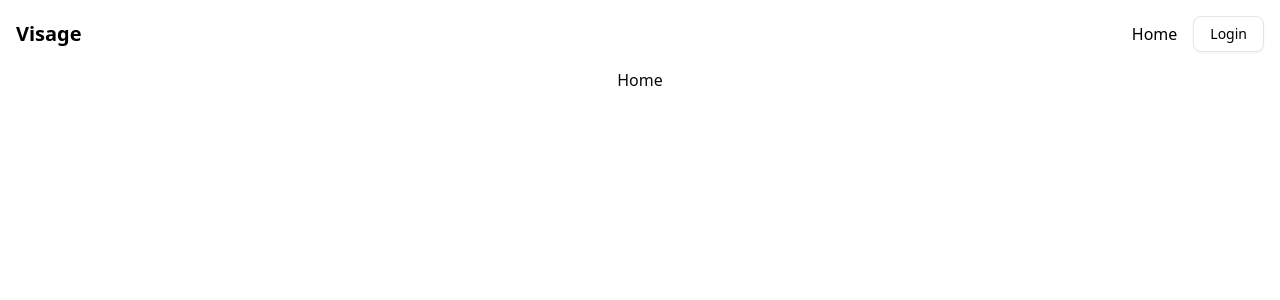
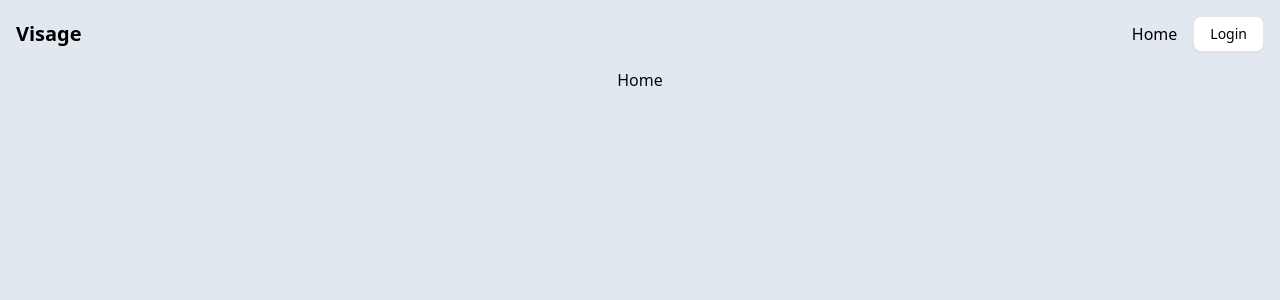
Before and after one commit to kennfeng/visageweb, a React (Vite) app: page / in a window 1280 px wide. Shown: the top 300 px of the page. Built offline with nearby package versions, Linux system fonts and the light colour scheme.

Commit message:
Changed bg color

```diff
--- a/src/App.jsx
+++ b/src/App.jsx
@@ -11,7 +11,7 @@ import AnalysisPage from './pages/AnalysisPage'
 function App() {
 
   return (
-    <>
+    <div className="min-h-screen bg-slate-200">
     <Router>
       <Header />
       <Routes>
@@ -22,7 +22,7 @@ function App() {
 
       </Routes>
     </Router>
-    </>
+    </div>
   )
 }
 
```
